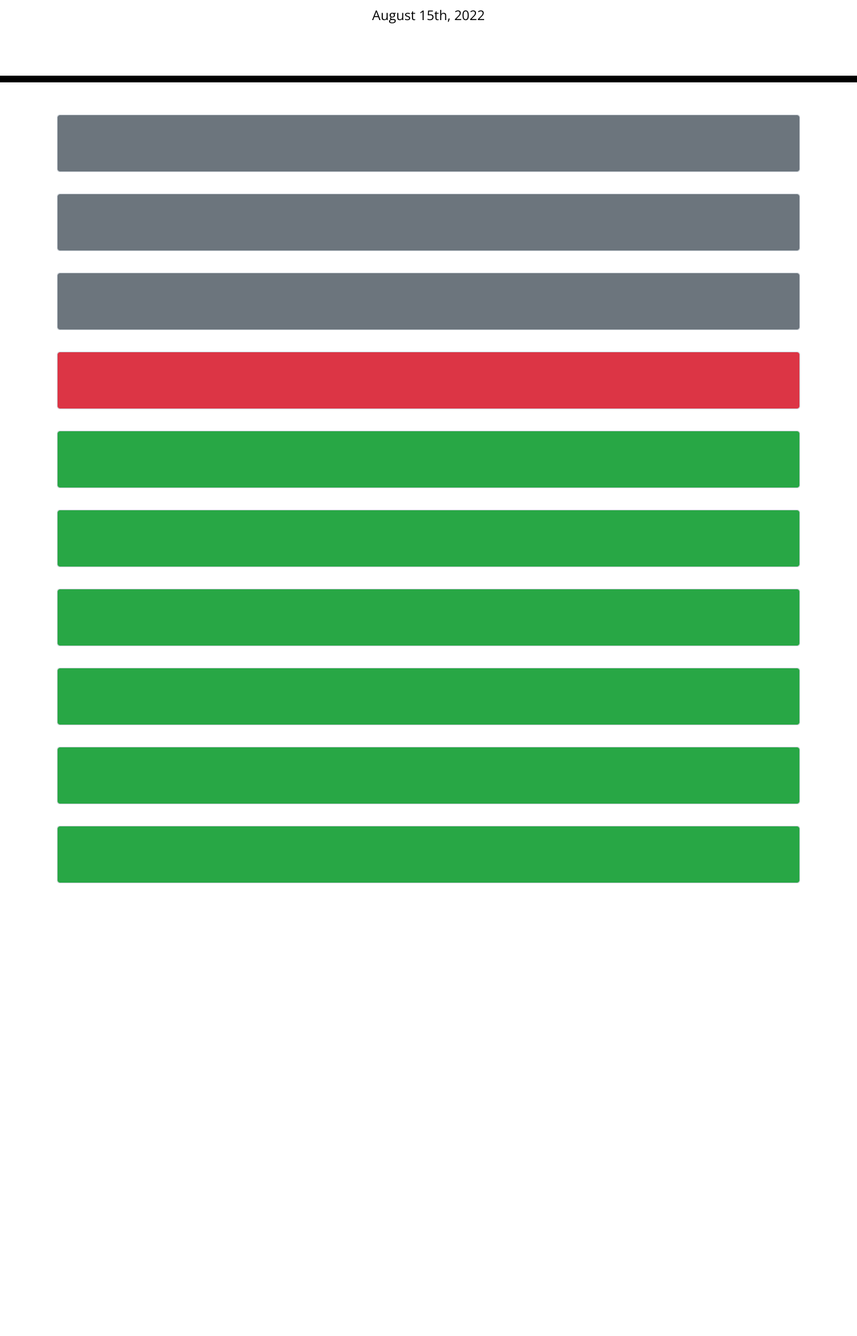
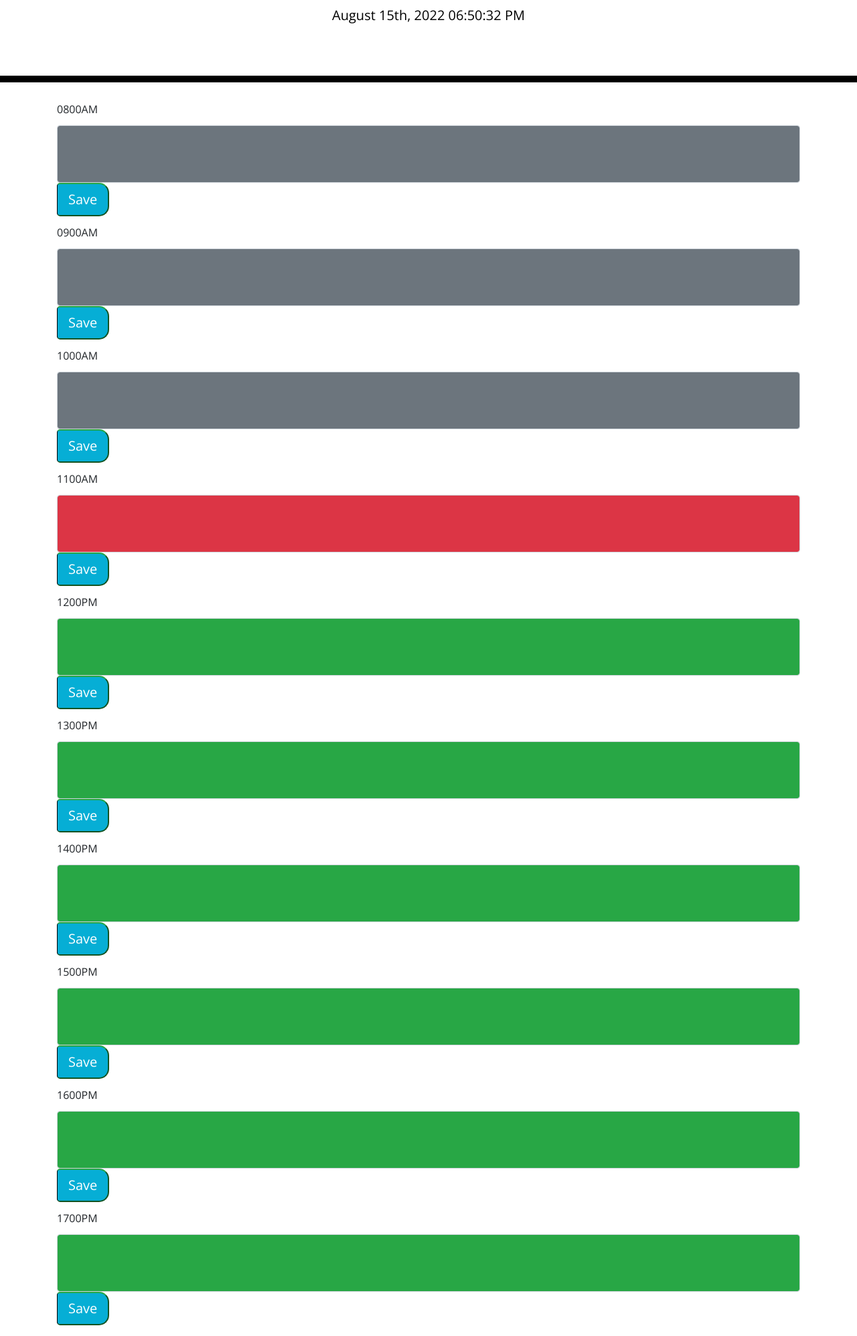
Before and after one commit to skidmoreco/work-day-planner, a plain HTML site: page index.html in a window 1280 px wide. Shown: the part 181-2176 px from the top of the page at 67% size. Before the commit the page ends 1516 px from the top, so only its background shows below. Drawn offline with nearby package versions, Linux system fonts and the light colour scheme.

Commit message:
final commit

```diff
--- a/index.html
+++ b/index.html
@@ -22,6 +22,7 @@
     <title>Work Day Scheduler</title>
   </head>
 
+
   <body>
     <header class="jumbotron">
       <h1 class="display-3">Work Day Scheduler</h1>
@@ -30,66 +31,83 @@
     </header>
     <div class="container">
       <!-- Timeblocks go here -->
+      <div class="spacer-one">0800AM</div>
       <div class="form-group" id="8am">
         <label for="exampleFormControlTextarea1"></label>
         <textarea class="form-control bg-secondary text-white" id="exampleFormControlTextarea1" rows="3"></textarea>
+        <button type="button" class="saveBtn btn-success btn-lg align-items-end">Save</button>
       </div>
 
-      <div class="spacer-one"></div>
+      <div class="spacer-one">0900AM</div>
 
       <div class="form-group" id="9am">
         <label for="exampleFormControlTextarea1"></label>
         <textarea class="form-control bg-secondary text-white" id="exampleFormControlTextarea1" rows="3"></textarea>
+        <button type="button" class="saveBtn btn-success btn-lg align-items-end">Save</button>
       </div>
 
-      <div class="spacer-two"></div>
+      <div class="spacer-one">1000AM</div>
 
       <div class="form-group" id="10am">
         <label for="exampleFormControlTextarea1"></label>
         <textarea class="form-control bg-secondary text-white" id="exampleFormControlTextarea1" rows="3"></textarea>
+        <button type="button" class="saveBtn btn-success btn-lg align-items-end">Save</button>
       </div>
 
-      <div class="spacer-three"></div>
+      <div class="spacer-one">1100AM</div>
 
       <div class="form-group" id="11am">
         <label for="exampleFormControlTextarea1"></label>
         <textarea class="form-control bg-danger text-white" id="exampleFormControlTextarea1" rows="3"></textarea>
+        <button type="button" class="saveBtn btn-success btn-lg align-items-end">Save</button>
       </div>
 
-      <div class="space-four"></div>
+      <div class="spacer-one">1200PM</div>
 
       <div class="form-group" id="12pm">
         <label for="exampleFormControlTextarea1"></label>
         <textarea class="form-control bg-success text-white " id="exampleFormControlTextarea1" rows="3"></textarea>
+        <button type="button" class="saveBtn btn-success btn-lg align-items-end">Save</button>
       </div>
 
-      <div class="spacer-five"></div>
+      <div class="spacer-one">1300PM</div>
 
       <div class="form-group" id="1pm">
         <label for="exampleFormControlTextarea1"></label>
         <textarea class="form-control bg-success text-white" id="exampleFormControlTextarea1" rows="3"></textarea>
+        <button type="button" class="saveBtn btn-success btn-lg align-items-end">Save</button>
       </div>
 
-      <div class="spacer-six"></div>
+      <div class="spacer-one">1400PM</div>
 
       <div class="form-group" id="2pm">
         <label for="exampleFormControlTextarea1"></label>
         <textarea class="form-control bg-success text-white" id="exampleFormControlTextarea1" rows="3"></textarea>
+        <button type="button" class="saveBtn btn-success btn-lg align-items-end">Save</button>
       </div>
 
-      <div class="spacer-seven"></div>
+      <div class="spacer-one">1500PM</div>
 
       <div class="form-group" id="3pm">
         <label for="exampleFormControlTextarea1"></label>
         <textarea class="form-control bg-success text-white" id="exampleFormControlTextarea1" rows="3"></textarea>
+        <button type="button" class="saveBtn btn-success btn-lg align-items-end">Save</button>
       </div>
+
+      <div class="spacer-one">1600PM</div>
+
       <div class="form-group" id="4pm">
         <label for="exampleFormControlTextarea1"></label>
         <textarea class="form-control bg-success text-white" id="exampleFormControlTextarea1" rows="3"></textarea>
+        <button type="button" class="saveBtn btn-success btn-lg align-items-end">Save</button>
       </div>
+
+      <div class="spacer-one">1700PM</div>
+
       <div class="form-group" id="5pm">
         <label for="exampleFormControlTextarea1"></label>
         <textarea class="form-control bg-success text-white" id="exampleFormControlTextarea1" rows="3"></textarea>
+        <button type="button" class="saveBtn btn-success btn-lg align-items-end">Save</button>
       </div>
 
 
--- a/script.js
+++ b/script.js
@@ -1,14 +1,30 @@
-var todayDateEl = $("#currentDay")
+var todayDateEl = $('#currentDay');
+var formGroups = $('.form-group');
+var saveBtn = $('.saveBtn');
+var formContent = $('.form-control')
 
+function saveInformation(index) {
+    var newData = formContent[index].value;
+    localStorage.setItem("data" + index, newData);
+}
 
-
-
+for (let i = 0; i < formGroups.length; i++) {
+    var data = localStorage.getItem("data" + i);
+    if (data == undefined) {
+        localStorage.setItem("data" + i, " ");
+    } else if (data != " ") {
+        formContent[i].value = data
+    }
+    saveBtn[i].addEventListener("click", function(){
+        saveInformation(i);
+    })
+}
 
 
 
 function displayDate() {
-var rightNow = moment().format("MMMM Do, YYYY")
-todayDateEl.text(rightNow);
+var rightNow = moment().format("MMMM Do, YYYY hh:mm:ss")
+todayDateEl.text(rightNow + " PM");
 }
 
 
--- a/style.css
+++ b/style.css
@@ -12,7 +12,6 @@ textarea {
   border-left: 1px solid black;
   padding: 10px;
 }
-
 
 .jumbotron {
   text-align: center;
```
